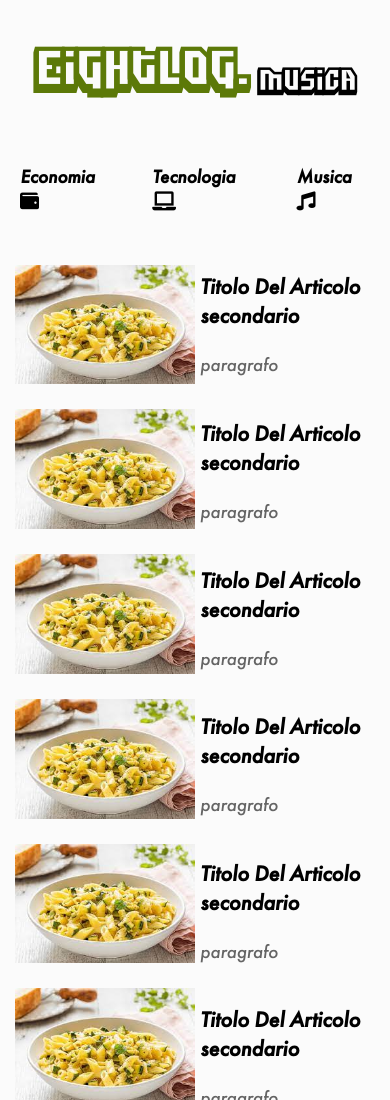
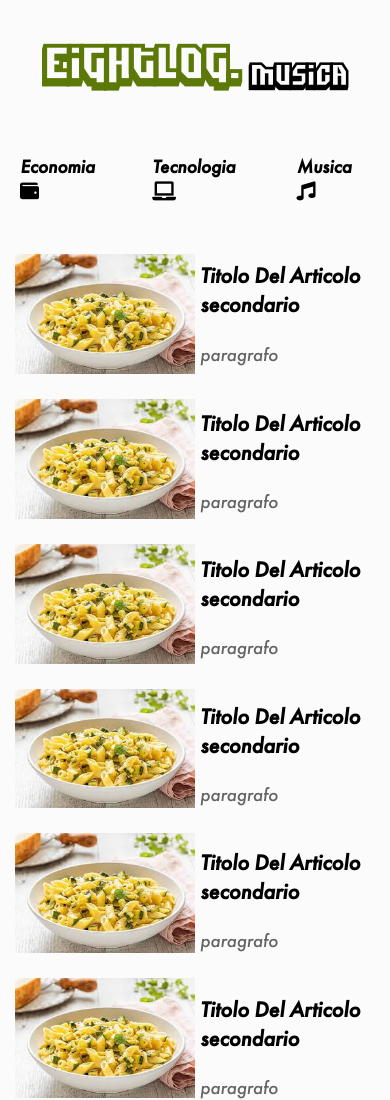
Before and after one commit to micuelew/eightlog_, a plain HTML site: page musica.html in a window 390 px wide. Shown: the top 1100 px of the page. Drawn offline with Linux system fonts and the light colour scheme.

Commit message:
Update cat.css

```diff
--- a/cat.css
+++ b/cat.css
@@ -541,7 +541,7 @@
 
 .logo_blog h1 {
   padding-top: 10px;
- font-size: 50px;
+ font-size: 46px;
  text-decoration: none;
  color: rgb(92, 121, 8);
 }
```
